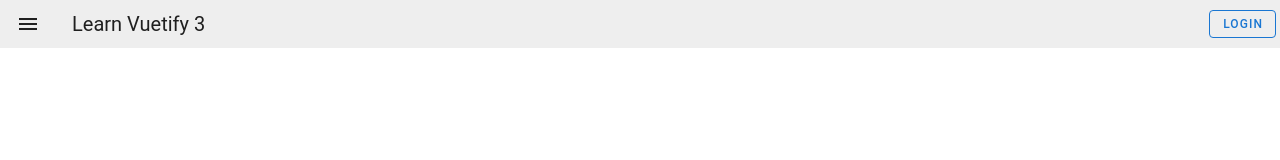
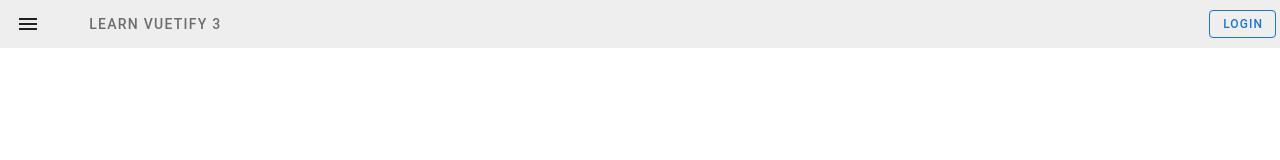
Before and after one commit to MichelleH17/learn-vuetify, a Vue app: page / in a window 1280 px wide. Shown: the top 160 px of the page. Built offline with nearby package versions, Linux system fonts and the light colour scheme.

Commit message:
Create LoginView and add path to router

```diff
--- a/src/router/index.ts
+++ b/src/router/index.ts
@@ -8,6 +8,11 @@ const router = createRouter({
       path: '/',
       name: 'home',
       component: HomeView
+    },
+    {
+      path: '/login',
+      name: 'login',
+      component: () => import('../views/LoginView.vue')
     },
     {
       path: '/about',
--- a/src/views/HomeView.vue
+++ b/src/views/HomeView.vue
@@ -5,11 +5,14 @@
   <v-toolbar density="compact">
     <v-app-bar-nav-icon></v-app-bar-nav-icon>
 
-    <v-toolbar-title>Learn Vuetify 3</v-toolbar-title>
-
+    <v-toolbar-title>
+      <v-btn to="/" variant="plain">
+        Learn Vuetify 3
+      </v-btn>
+    </v-toolbar-title>
     <v-spacer></v-spacer>
 
-    <v-btn variant="outlined" color="blue-darken-2" size="small">Login
+    <v-btn to="/login" variant="outlined" color="blue-darken-2" size="small">Login
     </v-btn>
   </v-toolbar>
 </template>
--- /dev/null
+++ b/src/views/LoginView.vue
@@ -0,0 +1,3 @@
+<template>
+  <div>Login Page</div>
+</template>
```
